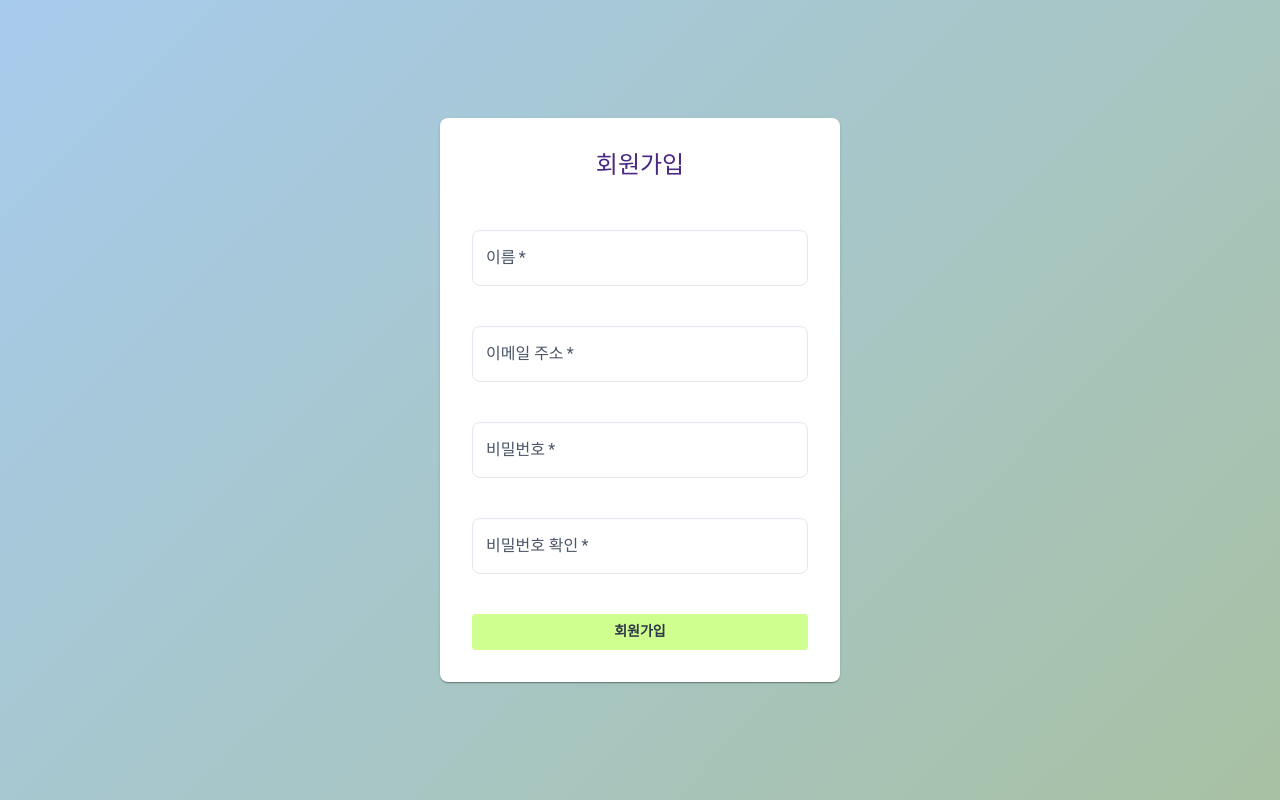
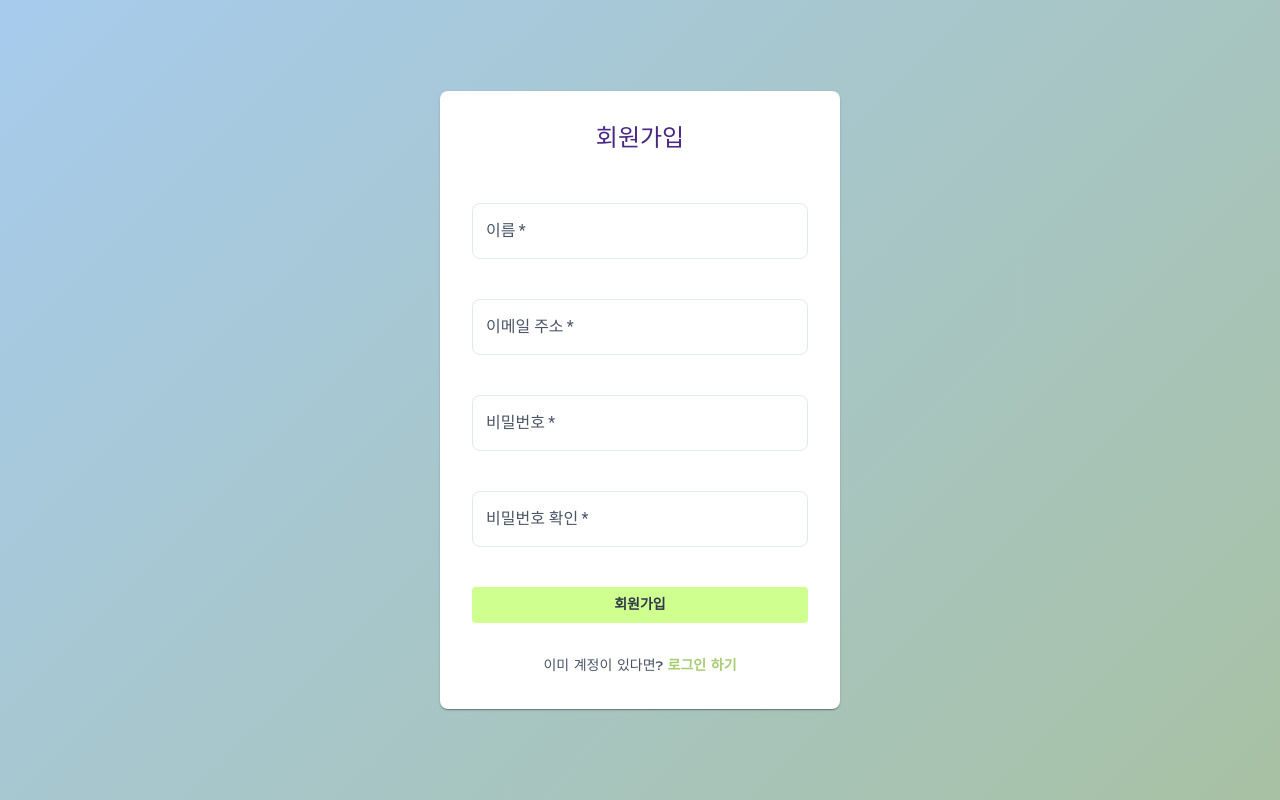
Before and after one commit to ihj04982/todo-list-fe, a React (Create React App) app: page /register in a window 1280 px wide. Built offline with nearby package versions, Linux system fonts and the light colour scheme.

Commit message:
Enhance authentication flow by adding ProtectedRoute and AuthRoute components in App.js. Update routing for TodoPage, RegisterPage, and LoginPage. Improve TodoBoard styling and add a login link in RegisterPage for better user navigation.

```diff
--- a/src/App.js
+++ b/src/App.js
@@ -1,14 +1,66 @@
 import TodoPage from "./pages/TodoPage";
 import RegisterPage from "./pages/RegisterPage";
 import LoginPage from "./pages/LoginPage";
-import { Routes, Route } from "react-router-dom";
+import { Routes, Route, Navigate } from "react-router-dom";
+import { useEffect, useState } from "react";
+
+const ProtectedRoute = ({ children }) => {
+  const [isAuthenticated, setIsAuthenticated] = useState(null);
+
+  useEffect(() => {
+    const token = sessionStorage.getItem("token");
+    setIsAuthenticated(!!token);
+  }, []);
+
+  if (isAuthenticated === null) {
+    return null;
+  }
+
+  return isAuthenticated ? children : <Navigate to="/login" replace />;
+};
+
+const AuthRoute = ({ children }) => {
+  const [isAuthenticated, setIsAuthenticated] = useState(null);
+
+  useEffect(() => {
+    const token = sessionStorage.getItem("token");
+    setIsAuthenticated(!!token);
+  }, []);
+
+  if (isAuthenticated === null) {
+    return null;
+  }
+
+  return isAuthenticated ? <Navigate to="/" replace /> : children;
+};
 
 function App() {
   return (
     <Routes>
-      <Route path="/" element={<TodoPage />} />
-      <Route path="/register" element={<RegisterPage />} />
-      <Route path="/login" element={<LoginPage />} />
+      <Route
+        path="/"
+        element={
+          <ProtectedRoute>
+            <TodoPage />
+          </ProtectedRoute>
+        }
+      />
+      <Route
+        path="/register"
+        element={
+          <AuthRoute>
+            <RegisterPage />
+          </AuthRoute>
+        }
+      />
+      <Route
+        path="/login"
+        element={
+          <AuthRoute>
+            <LoginPage />
+          </AuthRoute>
+        }
+      />
     </Routes>
   );
 }
--- a/src/components/TodoBoard.js
+++ b/src/components/TodoBoard.js
@@ -7,9 +7,15 @@ const TodoBoard = ({ todoList, getTasks }) => {
     <Paper sx={{ p: 2, mt: 3, mb: 3 }}>
       <Box>
         <Typography
-          variant="h5"
-          gutterBottom
-          sx={{ mb: 3, textAlign: "center", display: "flex", alignItems: "center", justifyContent: "center" }}
+          variant="h6"
+          sx={{
+            mb: 2,
+            fontWeight: "bold",
+            textAlign: "center",
+            display: "flex",
+            alignItems: "center",
+            justifyContent: "center",
+          }}
         >
           <AutoAwesomeSharp sx={{ mr: 1 }} />
           Todo List
--- a/src/pages/RegisterPage.jsx
+++ b/src/pages/RegisterPage.jsx
@@ -1,7 +1,7 @@
 import { useState } from "react";
-import { Container, Paper, Box, TextField, Button, Typography } from "@mui/material";
+import { Container, Paper, Box, TextField, Button, Typography, Link } from "@mui/material";
 import api from "utils/api";
-import { useNavigate } from "react-router-dom";
+import { useNavigate, Link as RouterLink } from "react-router-dom";
 
 const RegisterPage = () => {
   const [formData, setFormData] = useState({
@@ -94,6 +94,28 @@ const RegisterPage = () => {
           <Button type="submit" variant="contained" fullWidth sx={{ mt: 2 }}>
             회원가입
           </Button>
+
+          <Typography
+            variant="body2"
+            sx={{
+              textAlign: "center",
+              color: "text.secondary",
+              mt: 2,
+            }}
+          >
+            이미 계정이 있다면?{" "}
+            <Link
+              component={RouterLink}
+              to="/login"
+              sx={{
+                color: "primary.dark",
+                fontWeight: 600,
+                textDecoration: "none",
+              }}
+            >
+              로그인 하기
+            </Link>
+          </Typography>
         </Box>
       </Paper>
     </Container>
```
